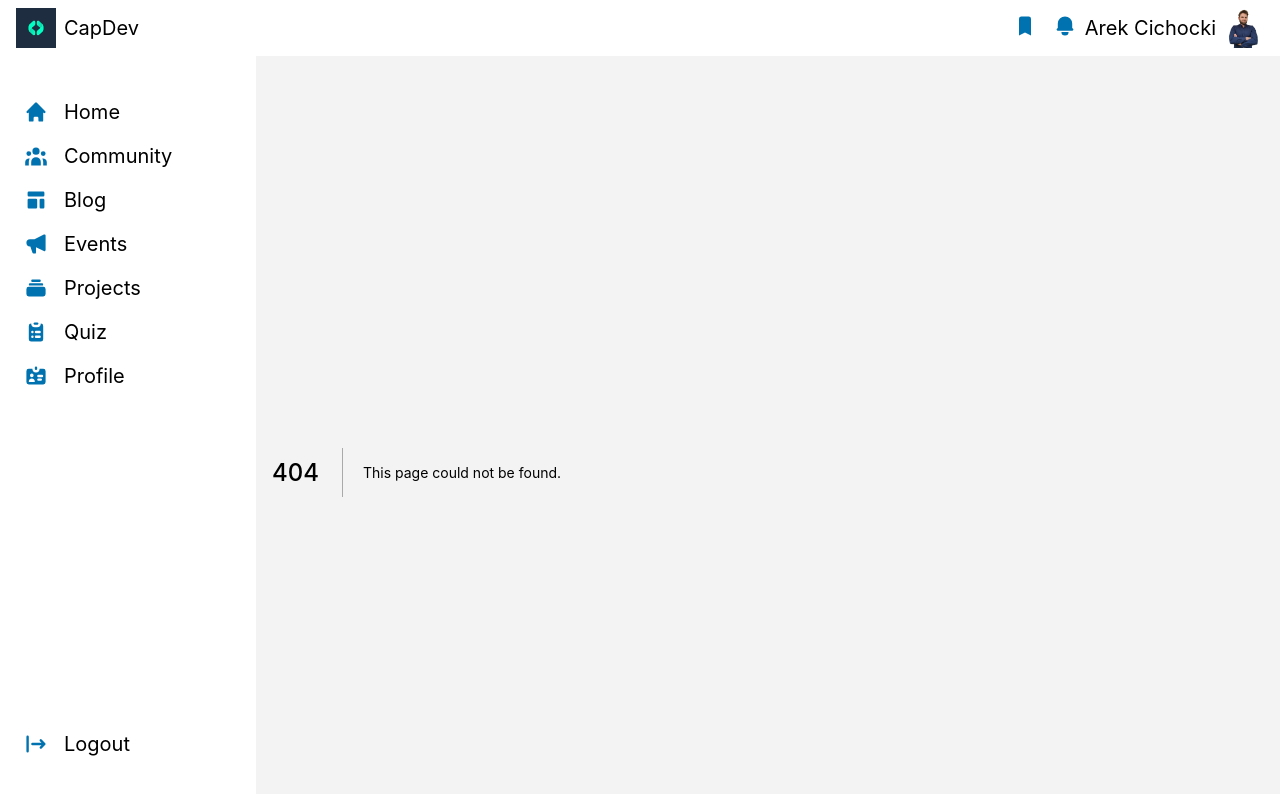
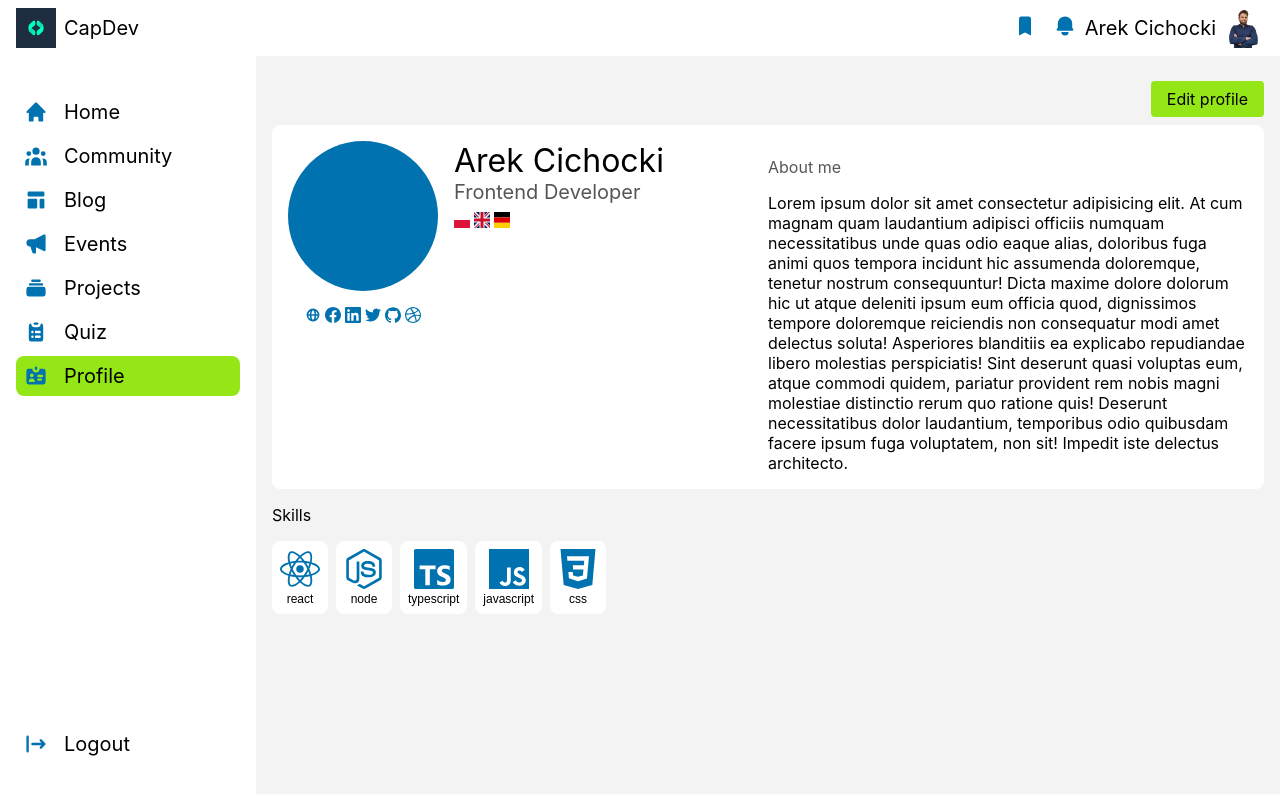
Before and after one commit to ArexSpeed/devhub, a Next.js app: page /profile in a window 1280 px wide. Before the commit this address had no page. Shown: the top 794 px of the page. Built offline with nearby package versions, Linux system fonts and the light colour scheme.

Commit message:
profile ui

```diff
--- a/components/Layout/Navigation.jsx
+++ b/components/Layout/Navigation.jsx
@@ -59,7 +59,7 @@ const Navigation = () => {
         </li>
         <li className="nav__item">
           <Link href="/profile" passHref>
-            <a className="nav__link">
+            <a className={router.pathname === '/profile' ? 'nav__link active' : 'nav__link'}>
               <ProfileIcon className="icon-medium primary-blue" />
               <span>Profile</span>
             </a>
--- /dev/null
+++ b/components/ProfileCard.jsx
@@ -0,0 +1,52 @@
+import Link from 'next/link';
+import FlagIconSwitcher from './IconSwitcher/FlagIconSwitcher';
+import SocialIconSwitcher from './IconSwitcher/SocialIconSwitcher';
+
+const ProfileCard = ({ name, position, langs, socials }) => {
+  return (
+    <section className="profileCard">
+      <article className="profileCard__details">
+        <div className="profileCard__media">
+          <div className="profileCard__image"></div>
+          <div className="profileCard__socials">
+            {socials?.map((social, i) => (
+              <Link key={i} href={social.link} passHref>
+                <a>
+                  <SocialIconSwitcher
+                    name={social.name}
+                    className="icon-small primary-blue hover-secondary-blue"
+                  />
+                </a>
+              </Link>
+            ))}
+          </div>
+        </div>
+        <div className="profileCard__info">
+          <div className="profileCard__name">{name}</div>
+          <div className="profileCard__position">{position}</div>
+          <div className="profileCard__langs">
+            {langs?.map((lang, i) => (
+              <FlagIconSwitcher key={i} country={lang} className="icon-small" />
+            ))}
+          </div>
+        </div>
+      </article>
+      <article className="profileCard__about">
+        <p className="profileCard__about-title">About me</p>
+        <div className="profileCard__about-description">
+          Lorem ipsum dolor sit amet consectetur adipisicing elit. At cum magnam quam laudantium
+          adipisci officiis numquam necessitatibus unde quas odio eaque alias, doloribus fuga animi
+          quos tempora incidunt hic assumenda doloremque, tenetur nostrum consequuntur! Dicta maxime
+          dolore dolorum hic ut atque deleniti ipsum eum officia quod, dignissimos tempore
+          doloremque reiciendis non consequatur modi amet delectus soluta! Asperiores blanditiis ea
+          explicabo repudiandae libero molestias perspiciatis! Sint deserunt quasi voluptas eum,
+          atque commodi quidem, pariatur provident rem nobis magni molestiae distinctio rerum quo
+          ratione quis! Deserunt necessitatibus dolor laudantium, temporibus odio quibusdam facere
+          ipsum fuga voluptatem, non sit! Impedit iste delectus architecto.
+        </div>
+      </article>
+    </section>
+  );
+};
+
+export default ProfileCard;
--- /dev/null
+++ b/components/TitleBox.jsx
@@ -0,0 +1,16 @@
+import Link from 'next/link';
+
+const TitleBox = ({ title, button, href }) => {
+  return (
+    <div className="title">
+      <h2 className="title__heading">{title}</h2>
+      {button && (
+        <Link href={href} passHref>
+          <a className="title__button">{button}</a>
+        </Link>
+      )}
+    </div>
+  );
+};
+
+export default TitleBox;
--- a/pages/community/index.jsx
+++ b/pages/community/index.jsx
@@ -1,7 +1,7 @@
 import { useState, useEffect } from 'react';
 import { SearchIcon } from 'components/Icons/FontIcons';
 import SkillsTags from 'components/SkillsTags';
-import TitleSite from 'components/TitleSite';
+import TitleBox from 'components/TitleBox';
 import DevCard from 'components/DevCard';
 import users from 'data/users.json';
 import follows from 'data/usersFollow.json';
@@ -22,7 +22,7 @@ const ComminityPage = () => {
   return (
     <div className="community">
       <section className="community__title">
-        <TitleSite title="Developers Community" />
+        <TitleBox title="Developers Community" />
       </section>
       <section className="community__searchcontainer">
         <div className="community__searchbox">
--- a/components/Forms/LoginForm.jsx
+++ b/pages/profile/index.js
@@ -1,41 +1,39 @@
-import React from 'react';
+import { useState, useEffect } from 'react';
+import users from 'data/users.json';
+import TitleBox from 'components/TitleBox';
+import ProfileCard from 'components/ProfileCard';
+import SkillsIconSwitcher from 'components/IconSwitcher/SkillsIconSwitcher';
 
-const LoginForm = () => {
+const ProfilePage = () => {
+  const [user, setUser] = useState({});
+  const userid = 1; //temporary user id
+
+  useEffect(() => {
+    const findUser = users.find((user) => user.userid === userid);
+    setUser(findUser);
+  }, []);
   return (
-    <div className="form">
-      <div className="form__header">Login to your account</div>
-      <form action="#">
-        <div className="form__error">Something went wrong</div>
-        <div className="form__field">
-          <label htmlFor="email" className="form__label">
-            Email
-          </label>
-          <input
-            className="form__input"
-            type="text"
-            name="email"
-            placeholder="Enter your email"
-            required
-          />
-        </div>
-        <div className="form__field">
-          <label htmlFor="password" className="form__label">
-            Password
-          </label>
-          <input
-            className="form__input"
-            type="password"
-            name="password"
-            placeholder="Enter your password"
-            required
-          />
-        </div>
-        <button type="submit" className="form__button">
-          Log In
-        </button>
-      </form>
+    <div className="profile">
+      <TitleBox button="Edit profile" href="/profile/edit" />
+      <ProfileCard
+        name={user.name}
+        position={user.position}
+        langs={user.languages}
+        socials={user.social}
+      />
+      <p>Skills</p>
+      <div className="skillstags">
+        {user?.skills?.map((skill, i) => (
+          <button key={i} className="skillstags__button">
+            <div>
+              <SkillsIconSwitcher name={skill} className="icon-large primary-blue" />
+            </div>
+            <span>{skill}</span>
+          </button>
+        ))}
+      </div>
     </div>
   );
 };
 
-export default LoginForm;
+export default ProfilePage;
--- a/styles/components/forms.scss
+++ b/styles/components/forms.scss
@@ -26,7 +26,6 @@
   }
   &__field {
     display: flex;
-    position: relative;
     flex-direction: column;
     margin-bottom: 10px;
     z-index: 0;
--- /dev/null
+++ b/styles/components/profilecard.scss
@@ -0,0 +1,65 @@
+.profileCard {
+  display: flex;
+  flex-direction: row;
+  justify-content: space-between;
+  width: 100%;
+  padding: 1rem;
+  border-radius: 0.5rem;
+  background: $primary-white;
+  &__details {
+    flex: 1;
+    display: flex;
+    flex-direction: row;
+    width: 100%;
+    height: 100%;
+  }
+  &__media {
+    display: flex;
+    flex-direction: column;
+    height: 100%;
+  }
+  &__image {
+    width: 150px;
+    height: 150px;
+    border-radius: 50%;
+    background: $primary-blue;
+  }
+  &__socials {
+    display: flex;
+    flex-direction: row;
+    justify-content: center;
+    align-items: center;
+    width: 100%;
+    gap: 0.25rem;
+    padding: 1rem 0.5rem;
+  }
+  &__info {
+    display: flex;
+    flex-direction: column;
+    justify-content: flex-start;
+    height: 100%;
+    width: 100%;
+    padding: 0 1rem;
+  }
+  &__name{
+    font-size: 2rem;
+  }
+  &__position {
+    font-size: 1.25rem;
+    color: $secondary-black;
+  }
+  &__langs {
+    display: flex;
+    align-self: flex-start;
+    gap: 0.25rem;
+    padding: 0.5rem 0;
+  }
+  &__about {
+    flex: 1;
+    display: flex;
+    flex-direction: column;
+    &-title {
+      color: $secondary-black;
+    }
+  }
+}
--- /dev/null
+++ b/styles/components/title.scss
@@ -0,0 +1,14 @@
+.title {
+  display: flex;
+  flex-direction: row;
+  justify-content: space-between;
+  align-items: center;
+  &__heading {
+    font-size: 2rem;
+  }
+  &__button {
+    padding: 0.5rem 1rem;
+    border-radius: 0.25rem;
+    background: $primary-green;
+  }
+}
--- a/styles/index.scss
+++ b/styles/index.scss
@@ -3,8 +3,11 @@
 @import 'icons';
 @import 'components/header';
 @import 'components/nav';
+@import 'components/title';
 @import 'components/skillstags';
 @import 'components/devcard';
 @import 'components/forms';
+@import 'components/profilecard';
 @import 'page/home';
 @import 'page/community';
+@import 'page/profile';
--- /dev/null
+++ b/styles/page/profile.scss
@@ -0,0 +1,6 @@
+.profile {
+  display: flex;
+  flex-direction: column;
+  width: 100%;
+  height: 100%;
+}
```
Also changed, not shown: components/TitleSite.jsx (deleted, +0 -7 lines).
